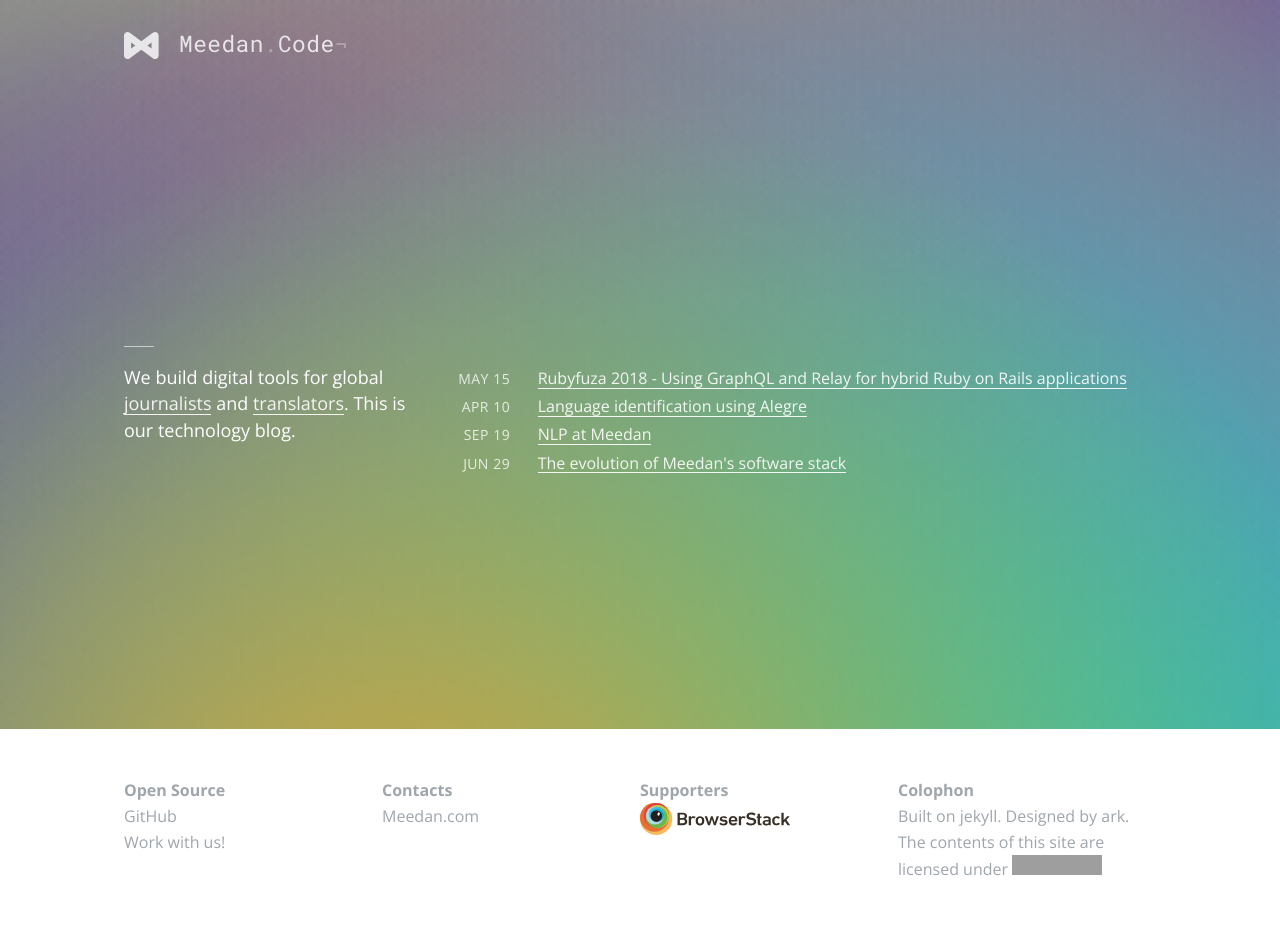
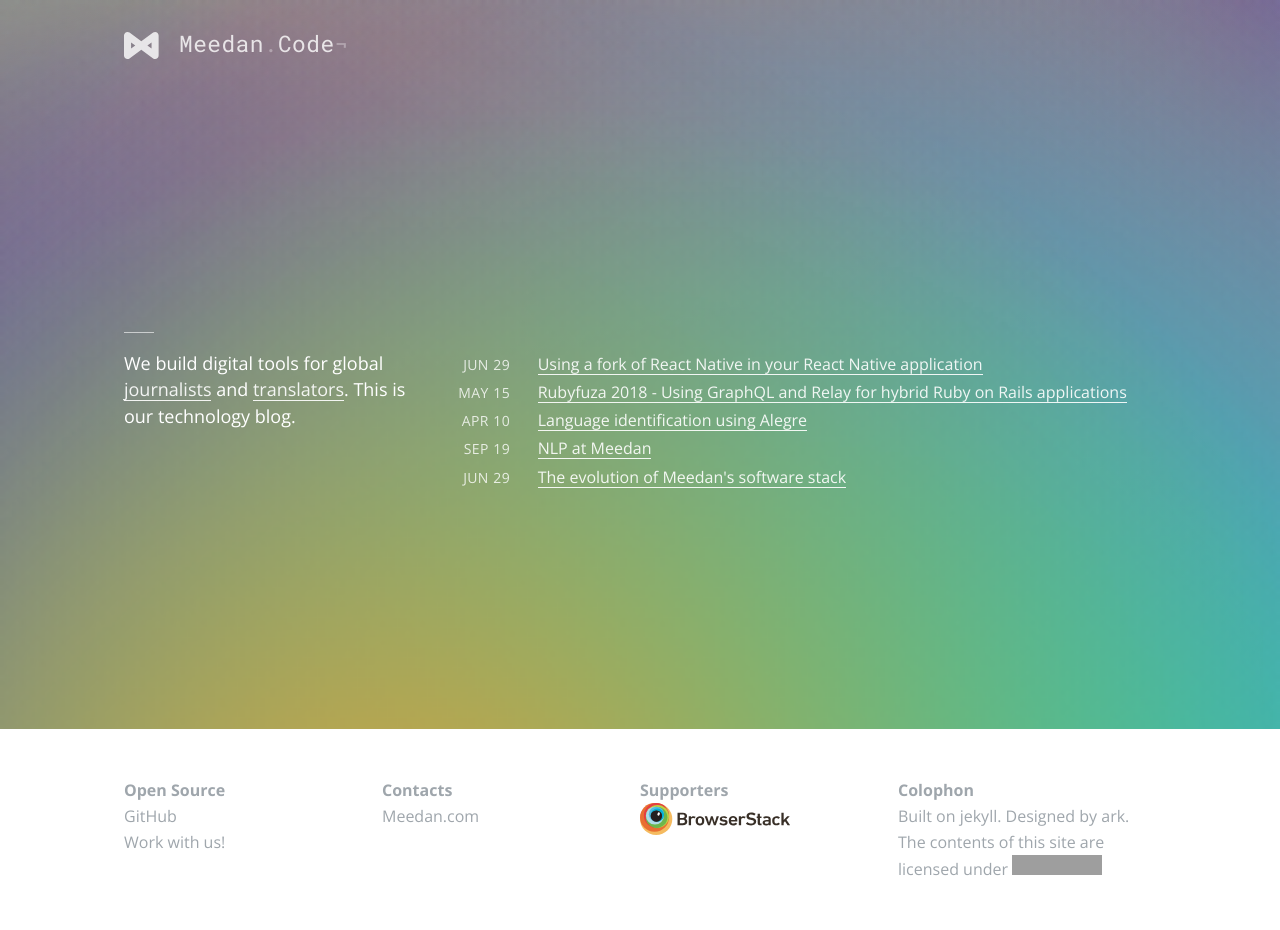
Before and after one commit to meedan/meedan.code, a Jekyll site: the page built from index.html, in a window 1280 px wide. Built offline with Jekyll 4.4.1, drawn with Linux system fonts in a browser that asks for light colours; nearby versions of some CDN libraries; a script that is not in the unit is left out; comment, search, counter and statistics services are not loaded; some of the changed lines change nothing that is shown; grey boxes are pictures that could not be loaded.

Commit message:
Ticket #6974: Blog post about React Native fork and NPM package from Git inside a Git submodule that has a Dockerfile part of a Docker Compose

````diff
--- /dev/null
+++ b/_posts/2018-06-29-react-native-fork.md
@@ -0,0 +1,136 @@
+---
+title: Using a fork of React Native in your React Native application
+layout: post
+author: caiosba
+---
+[React Native](https://facebook.github.io/react-native/) lets you build native mobile apps using only JavaScript. It uses the same design as React, letting you compose a rich mobile UI from declarative components. Here at Meedan we use it on the development of [Check Mark](https://github.com/meedan/check-mark), our mobile and browser extension submission app for [Check](https://meedan.com/check), which is our open source software for collaborative fact-checking.
+
+It's very straightforward to use React Native to develop a mobile application. But when it comes to use a non-official version (for example, a fork) things get more complicated. We faced it recently at Meedan, when we had to fork React Native and make a few changes on it to work on Android 4.4.4.
+
+## Pre
+
+You need to install Android SDK and Android NDK and make sure that your environment will use them to compile React Native code.
+
+`~/.bashrc` (or equivalent):
+```
+export ANDROID_SDK=/path/to/android-sdk
+export ANDROID_NDK=/oath/to/android-ndk/android-ndk-r10e
+```
+
+`android/local.properties`:
+```
+sdk.dir=/path/to/android-sdk
+ndk.dir=/path/to/android-ndk/android-ndk-r10e
+```
+
+## Installing the fork
+
+First, you need to install react-native from your fork. For example, to install the master branch from the official repo, run the following:
+
+```
+npm install --save github:facebook/react-native#master
+```
+
+## Adding gradle dependencies
+
+Add gradle-download-task as dependency in `android/build.gradle`:
+
+```
+...
+dependencies {
+  classpath 'com.android.tools.build:gradle:1.3.1'
+  classpath 'de.undercouch:gradle-download-task:3.1.2' # add this line
+}
+...
+```
+
+## Adding the :ReactAndroid project
+
+Add the `:ReactAndroid` project in `android/settings.gradle`:
+
+```
+...
+include ':ReactAndroid'
+
+project(':ReactAndroid').projectDir = new File(rootProject.projectDir, '../node_modules/react-native/ReactAndroid')
+...
+```
+
+Modify your `android/app/build.gradle` to use the `:ReactAndroid` project instead of the pre-compiled library
+
+```
+...
+dependencies {
+  compile fileTree(dir: 'libs', include: ['*.jar'])
+    compile 'com.android.support:appcompat-v7:26.0.2'
+    compile project(':ReactAndroid')
+    ...
+}
+...
+```
+
+## Making 3rd-party modules use your fork
+
+The previous steps can be found in the [official documentation](https://facebook.github.io/react-native/docs/building-from-source.html). But if you use 3rd-party modules, that's where things get more complicated and that's where we got stuck until we found a solution (a.k.a. hack). Those modules usually list React Native as one of the dependencies that should be compiled before it. When we use a fork, the 3rd party modules still point to the official module, which doesn't exist, so, you'll receive many exceptions from those modules related to classes that it can't find. In theory, something like this should work:
+
+`android/app/build.gradle`:
+```
+configurations.all {
+  exclude group: 'com.facebook.react', module: 'react-native'
+}
+```
+
+But it doesn't. So, our solution was to add a `postinstall` `script` to our `package.json`:
+
+```
+"scripts": {
+  "postinstall": "find node_modules/ -type f -name build.gradle -not -path \"*/react-native/*\" -not -path \"*/Examples/*\" -not -path \"*/examples/*\" -exec sed -i \"s/.*com.facebook.react:react-native:.*/ compile project(':ReactAndroid')/\" {} \";\"",
+}
+```
+
+This script basically iterates through all installed modules and replaces the React Native core dependency by our fork.
+
+And after that, we are able to compile our application correctly, using our fork, and supporting 3rd party modules.
+
+## Bonus: If your React Native application is a Git submodule that has its own Docker container
+
+In our architecture, our React Native application is a Git submodule and has its own Docker container that is part of a Docker Composer architecture. More about that [here](https://github.com/meedan/check).
+
+So, when you add a Git dependency to `package.json` (for example: `"react-native": "meedan/react-native#master"`), it will find that the Git directory is actually a link to another directory... here's the content of a `.git` file of a Git submodule:
+
+```
+gitdir: ../.git/modules/submodule-name
+```
+
+In our `docker-compose.yml` file, we mount the application directory at the root of the filesystem. So, there is no `../.git` directory when NPM tries to install the Git dependency. So, one solution is to mount the `.git` directory of the parent Git repository as well:
+
+`docker-compose.yml`:
+```
+...
+container:
+  volumes:
+  - ./.git:/.git
+...
+```
+
+After that, NPM is able to find the `.git` directory. But that's not enough. Pay attention to the `worktree` configuration of the `../.git/modules/submodule-name/config` file:
+
+```
+worktree = ../../../submodule-name
+```
+
+This configuration option should point to the root of our application. So, you need to make sure that the Docker volume mount point matches the submodule name. Then that's how our `docker-compose.yml` will look like:
+
+`docker-compose.yml`:
+```
+...
+container:
+  volumes:
+  - ./submodule-name:/submodule-name
+  - ./.git:/.git
+...
+```
+
+And now we are able to install NPM dependencies from Git repositories and keep working on the host machine.
+
+Another solution would be to set the `GIT_DIR` and `GIT_WORK_TREE` environment variables. We tried and it works well for `bower`, but not for `npm`.
--- a/_sass/_post.scss
+++ b/_sass/_post.scss
@@ -52,6 +52,11 @@
 	margin-top: -1.7em;
 }
 
+code {
+  max-width: 100%;
+  display: block;
+  white-space: pre-wrap
+}
 
 blockquote {
 	position: relative;
--- a/_sass/_syntax.scss
+++ b/_sass/_syntax.scss
@@ -26,6 +26,7 @@
   border: solid 1px hsla(204, 10%, 80%, 1);
   border-radius: .25em;
   margin: 0 -.03125em;
+  display: inline;
   padding: .0625em .25em 0; /* breathing room for inline code that has a different background or an outline */
 }
 
````
